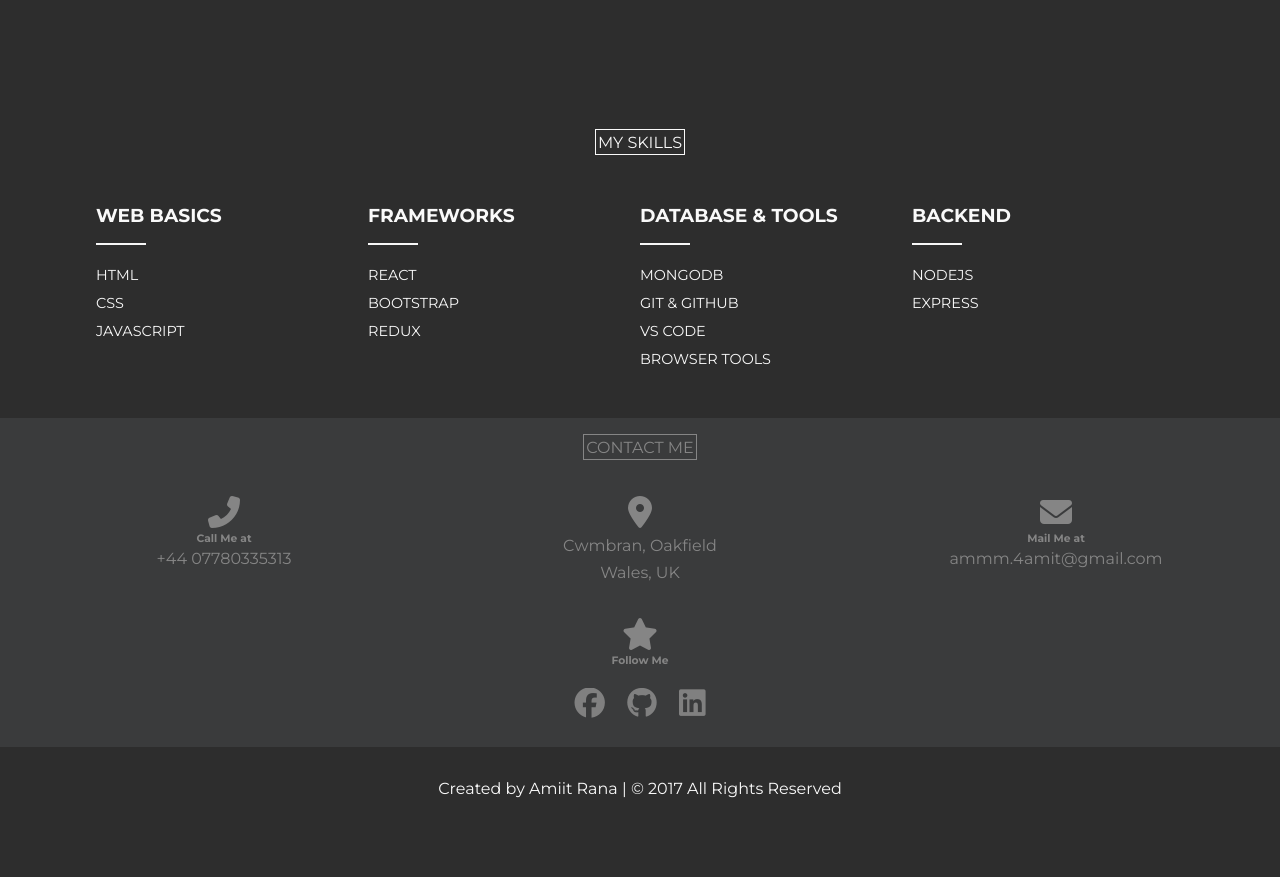
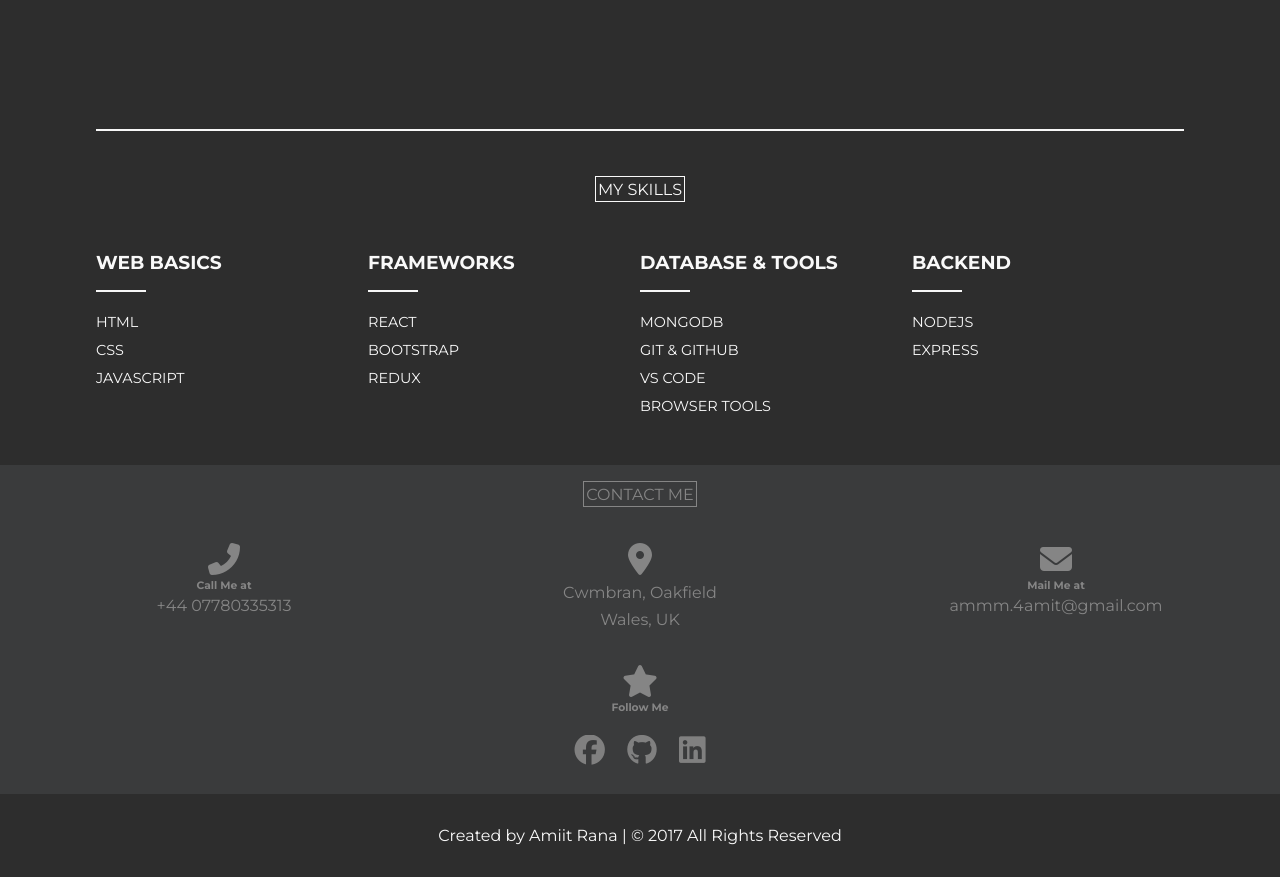
Before and after one commit to Ammm4/Ammm4.github.io, a React (Create React App) app: page / in a window 1280 px wide. Shown: the part 2080-2957 px from the top of the page. Before the commit the page ends 2910 px from the top, so only its background shows below. Built offline with nearby package versions, Linux system fonts and the light colour scheme.

Commit message:
portfolio section edit

```diff
--- a/src/components/portfolio/Portfolio.css
+++ b/src/components/portfolio/Portfolio.css
@@ -92,7 +92,13 @@
 
 
 
-
+/* ================ Closing Line ============= */
+.closing-line{
+  width:85%;
+  height: 2px;
+  background-color: #f7f7f7;
+  margin: 0 auto 45px auto;
+}
 
 
 
--- a/src/components/portfolio/Portfolio.js
+++ b/src/components/portfolio/Portfolio.js
@@ -4,6 +4,7 @@ import img1 from '../images/home1.jpg';
 import img2 from '../images/home.jpg';
 import img3 from '../images/home2.png';
 import img4 from '../images/home3.jpg';
+import img5 from '../images/code.png';
 
 
 function Portfolio(){
@@ -43,6 +44,7 @@ function Portfolio(){
              </div>
 
         </div>
+        <div className="closing-line"></div>
     </div>
   )
 }
```
